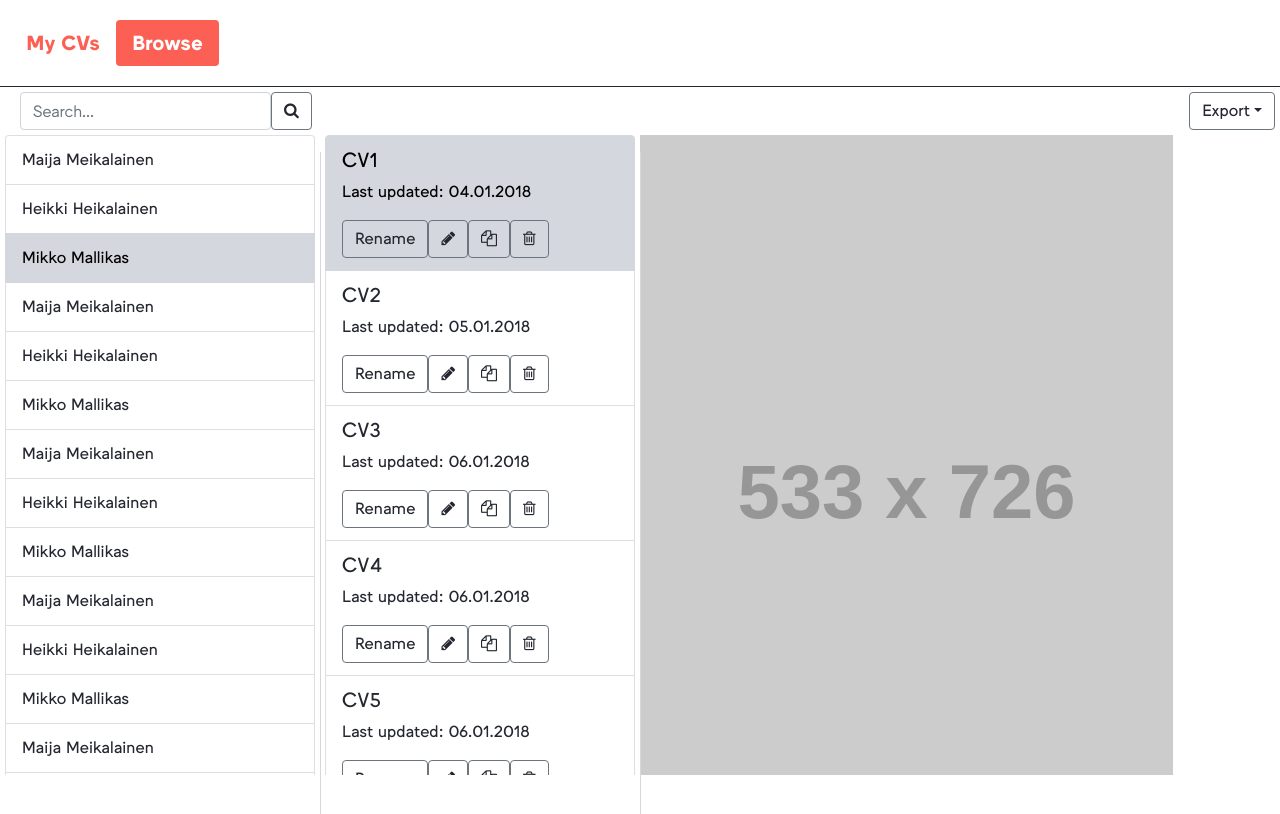
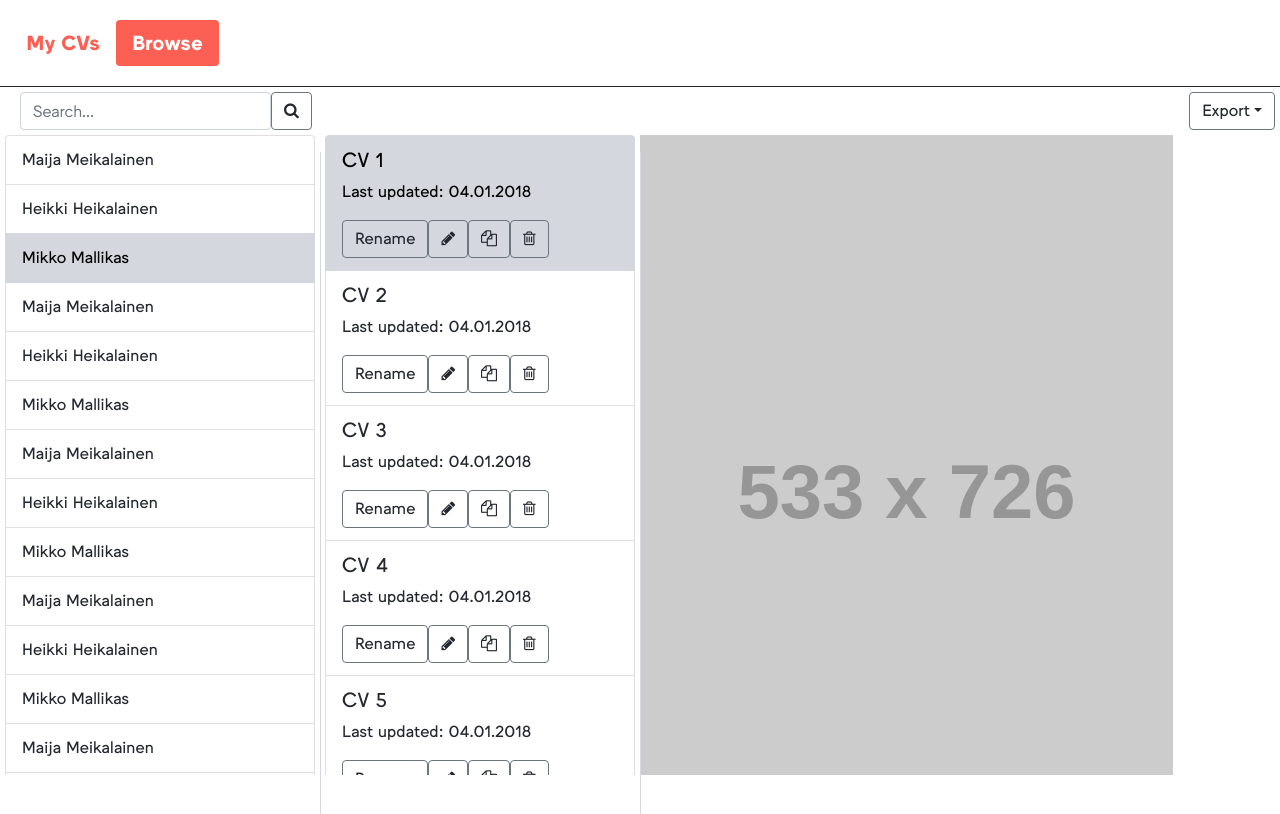
Before and after one commit to Martturi/CV_master, a React (Create React App) app in the folder react/: page / in a window 1280 px wide. Shown: the top 814 px of the page. Built offline with nearby package versions, Linux system fonts and the light colour scheme.

Commit message:
add delete button functionality

```diff
--- a/react/src/components/CVList.js
+++ b/react/src/components/CVList.js
@@ -3,64 +3,41 @@ import { ListGroup, ListGroupItem, ListGroupItemText, ListGroupItemHeading } fro
 import CVToolbar from './CVToolbar'
 
 class CVList extends React.Component {
+  constructor(props) {
+    super(props)
+    const testCVs = ['CV 1', 'CV 2', 'CV 3', 'CV 4', 'CV 5', 'CV 6']
+    this.state = {
+      cvList: testCVs,
+      selectedIndex: 0
+    }
+  }
+
+  deleteClicked(index) {
+    const cvs = this.state.cvList
+    cvs.splice(index, 1)
+    this.setState({ cvList: cvs })
+  }
+
   render() {
-    return (
-      <div className="centered-list">
-        <ListGroup>
-          <ListGroupItem active>
-            <div className="cvinfo">
-            <ListGroupItemHeading>CV1</ListGroupItemHeading>
+    const listGroupItems = this.state.cvList.map((cvName, index) => {
+      const isActive = this.state.selectedIndex === index
+      return (
+        <ListGroupItem active={isActive} >
+          <div className="cvinfo">
+            <ListGroupItemHeading>{cvName}</ListGroupItemHeading>
             <ListGroupItemText className="list-item">
               Last updated: 04.01.2018
             </ListGroupItemText>
           </div>
-            <CVToolbar />
-          </ListGroupItem>
-          <ListGroupItem>
-            <div className="cvinfo">
-            <ListGroupItemHeading>CV2</ListGroupItemHeading>
-              <ListGroupItemText className="list-item">
-                Last updated: 05.01.2018
-              </ListGroupItemText>
-            </div>
-            <CVToolbar />
-          </ListGroupItem>
-          <ListGroupItem>
-            <div className="cvinfo">
-            <ListGroupItemHeading>CV3</ListGroupItemHeading>
-              <ListGroupItemText className="list-item">
-                Last updated: 06.01.2018
-              </ListGroupItemText>
-            </div>
-            <CVToolbar />
-          </ListGroupItem>
-          <ListGroupItem>
-            <div className="cvinfo">
-            <ListGroupItemHeading>CV4</ListGroupItemHeading>
-              <ListGroupItemText className="list-item">
-                Last updated: 06.01.2018
-              </ListGroupItemText>
-            </div>
-            <CVToolbar />
-          </ListGroupItem>
-          <ListGroupItem>
-            <div className="cvinfo">
-            <ListGroupItemHeading>CV5</ListGroupItemHeading>
-              <ListGroupItemText className="list-item">
-                Last updated: 06.01.2018
-              </ListGroupItemText>
-            </div>
-            <CVToolbar />
-          </ListGroupItem>
-          <ListGroupItem>
-            <div className="cvinfo">
-            <ListGroupItemHeading>CV6</ListGroupItemHeading>
-              <ListGroupItemText className="list-item">
-                Last updated: 06.01.2018
-              </ListGroupItemText>
-            </div>
-            <CVToolbar />
-          </ListGroupItem>
+          <CVToolbar deleteClicked={() => this.deleteClicked(index)} />
+        </ListGroupItem>
+      )
+    })
+
+    return (
+      <div className="centered-list">
+        <ListGroup>
+          {listGroupItems}
         </ListGroup>
       </div>
     )
--- a/react/src/components/CVToolbar.js
+++ b/react/src/components/CVToolbar.js
@@ -14,7 +14,7 @@ class CVToolbar extends Component {
         <Button outline className="button">
           <span className="fa fa-files-o" aria-hidden="true" />
         </Button>
-        <Button outline className="button">
+        <Button outline className="button" onClick={() => this.props.deleteClicked()}>
           <span className="fa fa-trash-o" aria-hidden="true" />
         </Button>
       </div>
```
